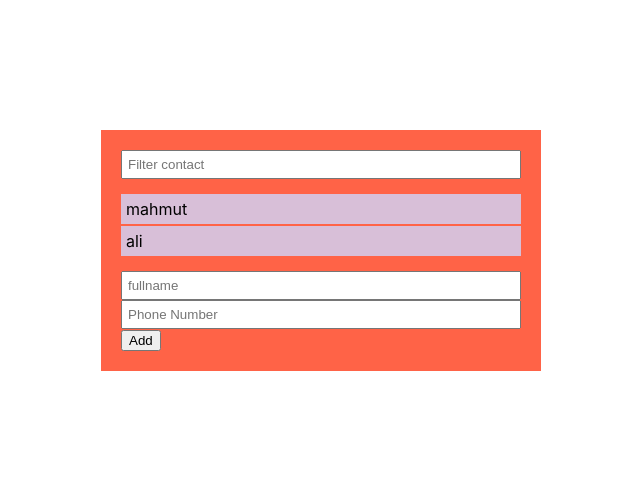
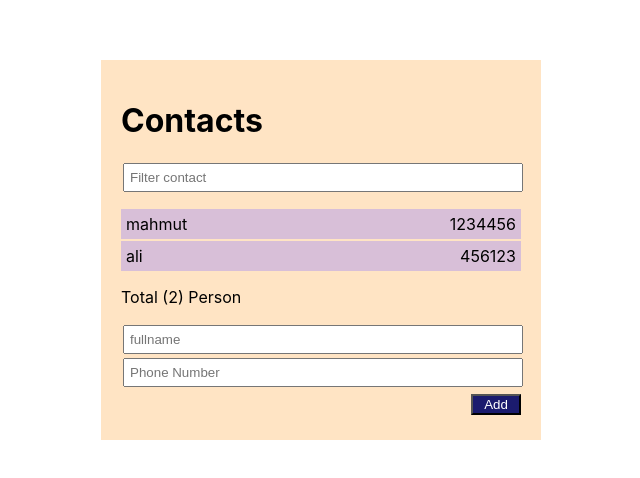
Before and after one commit to mkisecok/Contact-list, a React (Create React App) app in the folder contact-list/: page / in a window 1280 px wide. Shown: the part 150-628 px from the top of the page, without its empty margins (319-959 px from the left). Built offline with nearby package versions, Linux system fonts and the light colour scheme.

Commit message:
Change style file

```diff
--- a/contact-list/src/components/Contacts/Contacts.css
+++ b/contact-list/src/components/Contacts/Contacts.css
@@ -1,12 +1,13 @@
 #container{
     width: 400px;
-    background-color: tomato;
+    background-color:bisque;
     padding: 20px;
 }
 input{
     width: 100%;
     box-sizing: border-box;
     padding: 5px;
+    margin: 2px;
 }
 ul,li{
     margin: 0;
@@ -20,4 +21,20 @@ ul,li{
     background-color: thistle;
     padding: 5px;
     margin-bottom:2px ;
+    display: flex;
+    justify-content: space-between;
 }
+.btn{
+
+    display: flex;
+    justify-content: flex-end;
+    padding: 5px 0;
+
+
+}
+.btn>button{
+
+    background-color: rgb(27, 27, 110);
+    color: white;
+    width: 50px;
+}
--- a/contact-list/src/components/Contacts/Form/index.js
+++ b/contact-list/src/components/Contacts/Form/index.js
@@ -18,7 +18,7 @@ const Form = ({addContacts,contacts}) => {
         <form onSubmit={onSubmit}>
             <div><input name='fullname' placeholder='fullname' value={form.fullname} onChange={onChangeInput}/></div>
             <div><input name='phone_number' placeholder='Phone Number' value={form.phone_number} onChange={onChangeInput}/></div>
-            <div><button>Add</button></div>
+            <div className='btn'><button>Add</button></div>
         </form>
     )
 }
--- a/contact-list/src/components/Contacts/List/index.js
+++ b/contact-list/src/components/Contacts/List/index.js
@@ -17,11 +17,15 @@ const List = ({contacts}) => {
             <ul className='list'>
                 {
                     filtered.map((contact, index)=>
-                        <li key={index}>{contact.fullname}</li>
+                        <li key={index}>
+                            <span>{contact.fullname}</span>
+                            <span>{contact.phone_number}</span>
+                            </li>
 
                     )
                 }
             </ul>
+            <p>Total ({filtered.length}) Person  </p>
         </div>
     )
 }
--- a/contact-list/src/components/Contacts/index.js
+++ b/contact-list/src/components/Contacts/index.js
@@ -17,6 +17,7 @@ import './Contacts.css'
 
     return (
         <div id='container'>
+            <h1>Contacts</h1>
             <List contacts={contacts}/>
             <Form addContacts={setContacts} contacts={contacts} />
         </div>
```
